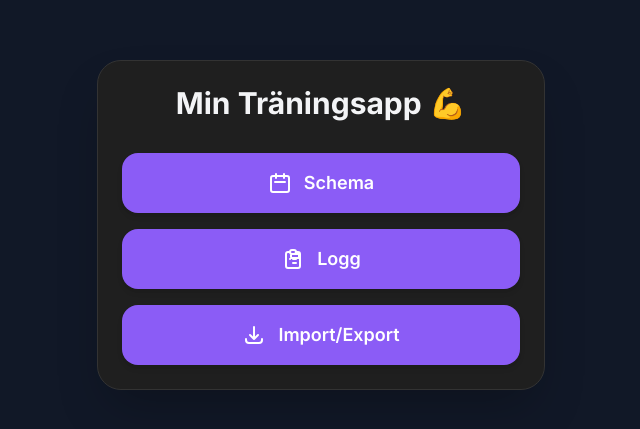
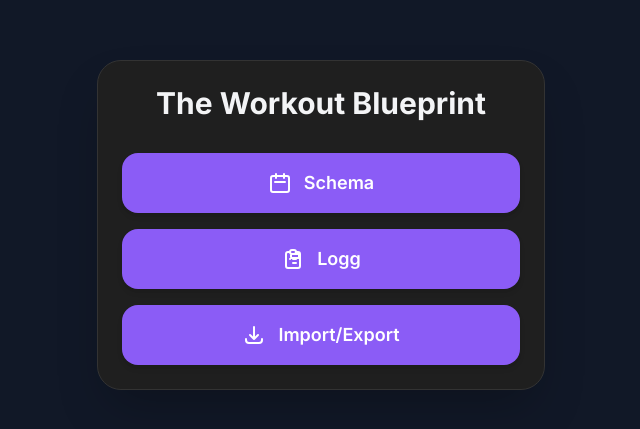
Before and after one commit to Telon/telon.github.io, a plain HTML site: page content/newtraining.html in a window 1280 px wide. Shown: the part 175-604 px from the top of the page, without its empty margins (319-959 px from the left). Drawn offline with nearby package versions, Linux system fonts and the light colour scheme.

Commit message:
Update newtraining.html

```diff
--- a/content/newtraining.html
+++ b/content/newtraining.html
@@ -190,7 +190,7 @@
         function renderMainMenu() {
             appElement.innerHTML = `
                 <div class="text-center">
-                    <h1 class="text-3xl font-bold mb-8 text-gray-100">Min Träningsapp 💪</h1>
+                    <h1 class="text-3xl font-bold mb-8 text-gray-100">The Workout Blueprint</h1>
                     <div class="space-y-4">
                         <button class="w-full main-button py-4 px-6 flex items-center justify-center space-x-3" onclick="appState.view = 'schema'; saveState(); render();">
                             <svg xmlns="http://www.w3.org/2000/svg" class="h-6 w-6" fill="none" viewBox="0 0 24 24" stroke="currentColor">
```
